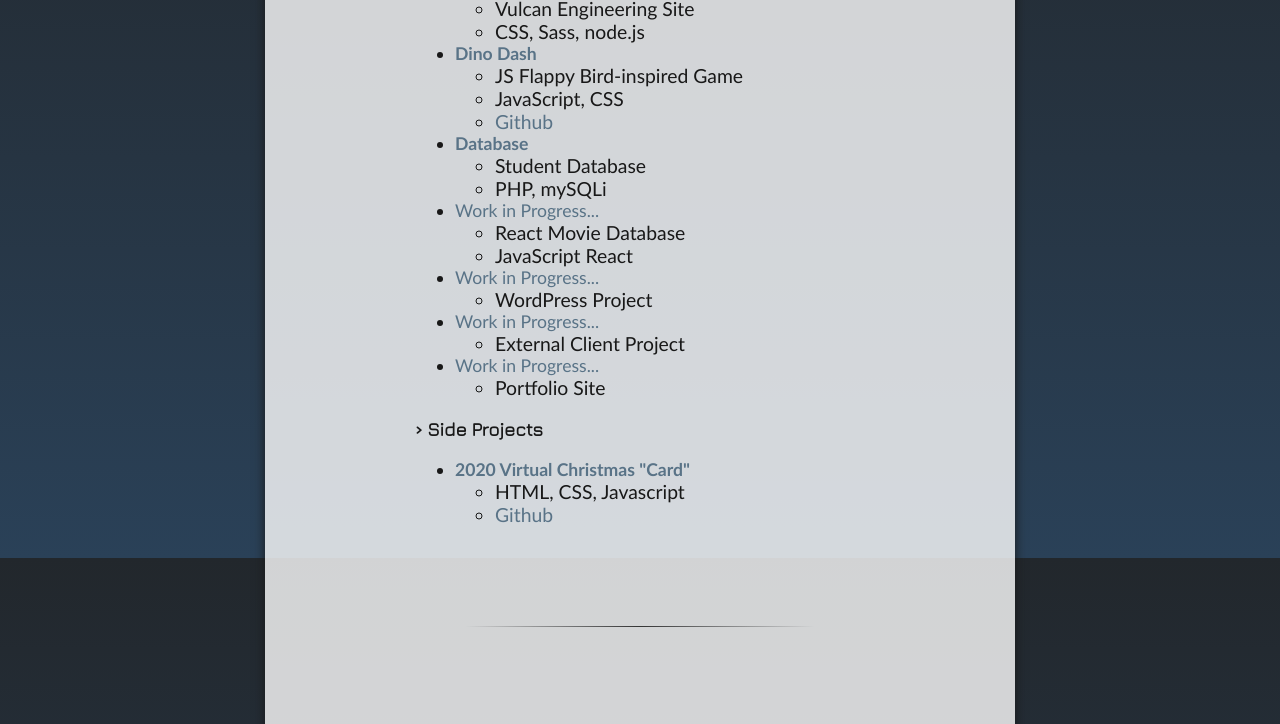
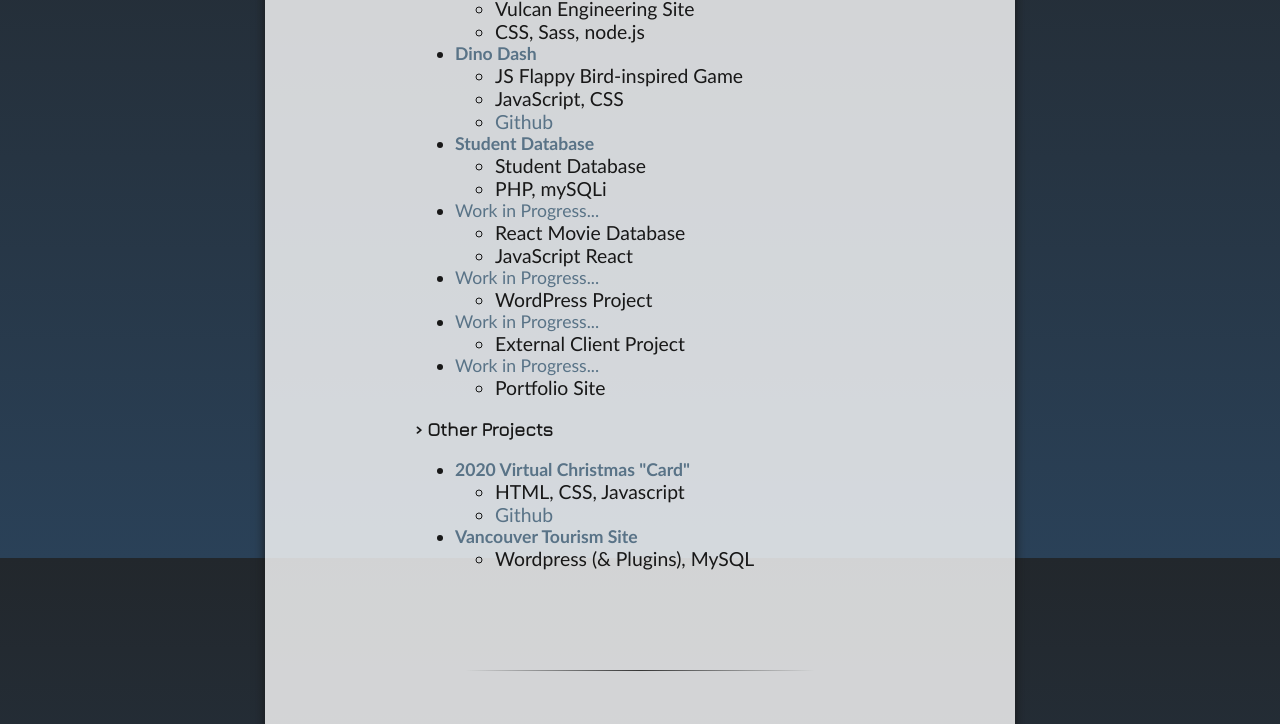
Before and after one commit to mina-bui/twd-landing-page, a plain HTML site: page index.html in a window 1280 px wide. Shown: the part 1042-1766 px from the top of the page. Drawn offline with nearby package versions, Linux system fonts and the light colour scheme.

Commit message:
Update index.html

```diff
--- a/index.html
+++ b/index.html
@@ -123,8 +123,8 @@
                             <li><a href="https://github.com/v-nguyen6/Javascript_Game_Assignment">Github</a></li>
                         </ul>
                     </li>
-                    <li><a href="https://github.com/mina-bui/php-project"
-                            title="PHP Student Database"><b>Database</b></a>
+                    <li><a href="https://github.com/mina-bui/php-project" title="PHP Student Database"><b>Student
+                                Database</b></a>
                         <ul>
                             <li>Student Database</li>
                             <li>PHP, mySQLi</li>
@@ -153,7 +153,7 @@
                         </ul>
                     </li>
                 </ul>
-                <h3>&#8250; Side Projects</h3>
+                <h3>&#8250; Other Projects</h3>
                 <ul>
                     <li><a href="http://mbui.bcitwebdeveloper.ca/xmas-card/card.html" title="Christmas Card"><b>2020
                                 Virtual Christmas
@@ -162,6 +162,12 @@
                             <li>HTML, CSS, Javascript</li>
                             <li><a href="https://github.com/mina-bui/xmas-card">Github</a></li>
 
+                        </ul>
+                    </li>
+                    <li><a href="https://mbui.bcitwebdeveloper.ca/vancouver/" title="Wordpress Site 1"><b>Vancouver
+                                Tourism Site</b></a>
+                        <ul>
+                            <li>Wordpress (& Plugins), MySQL</li>
                         </ul>
                     </li>
                 </ul>
```
